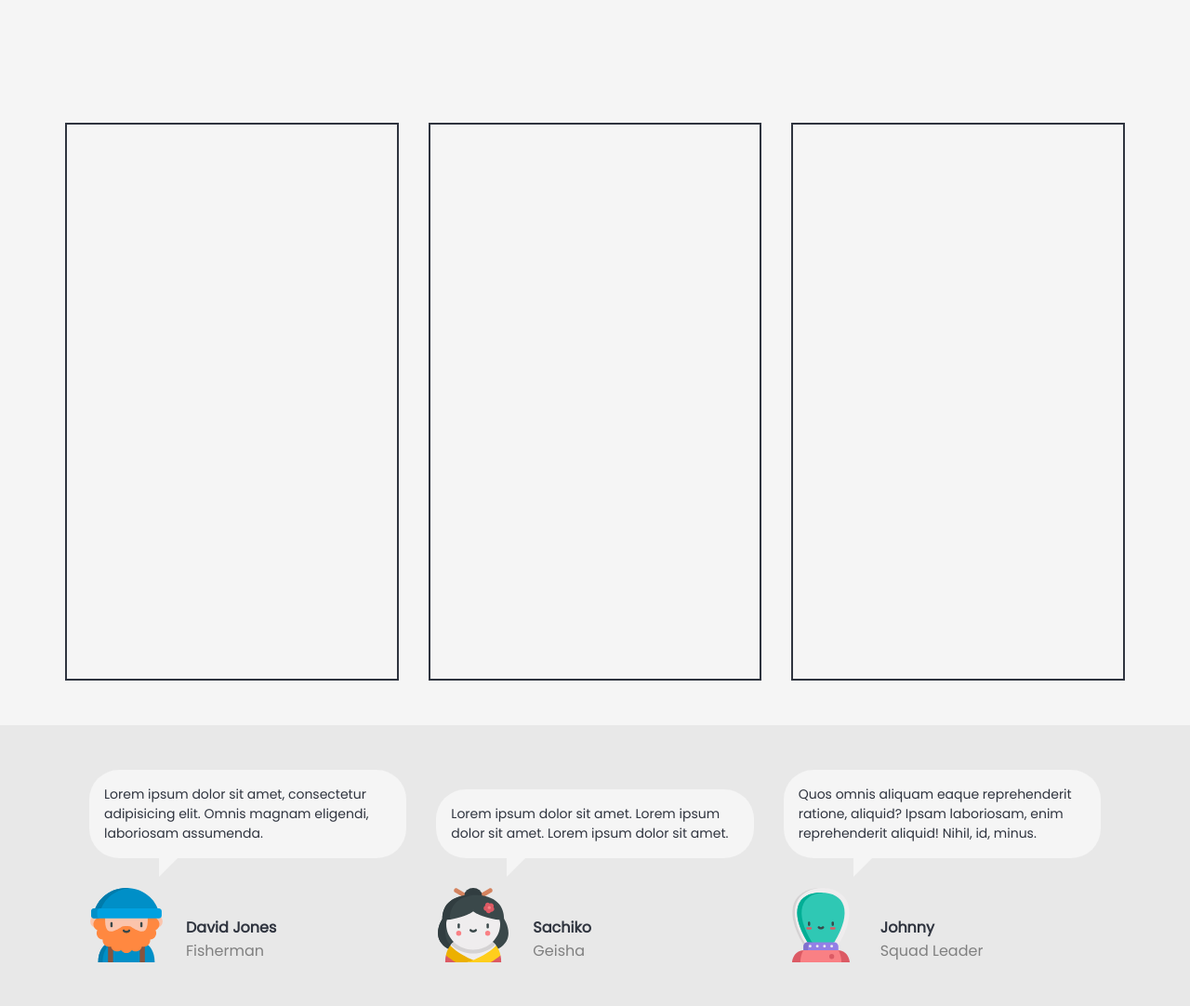
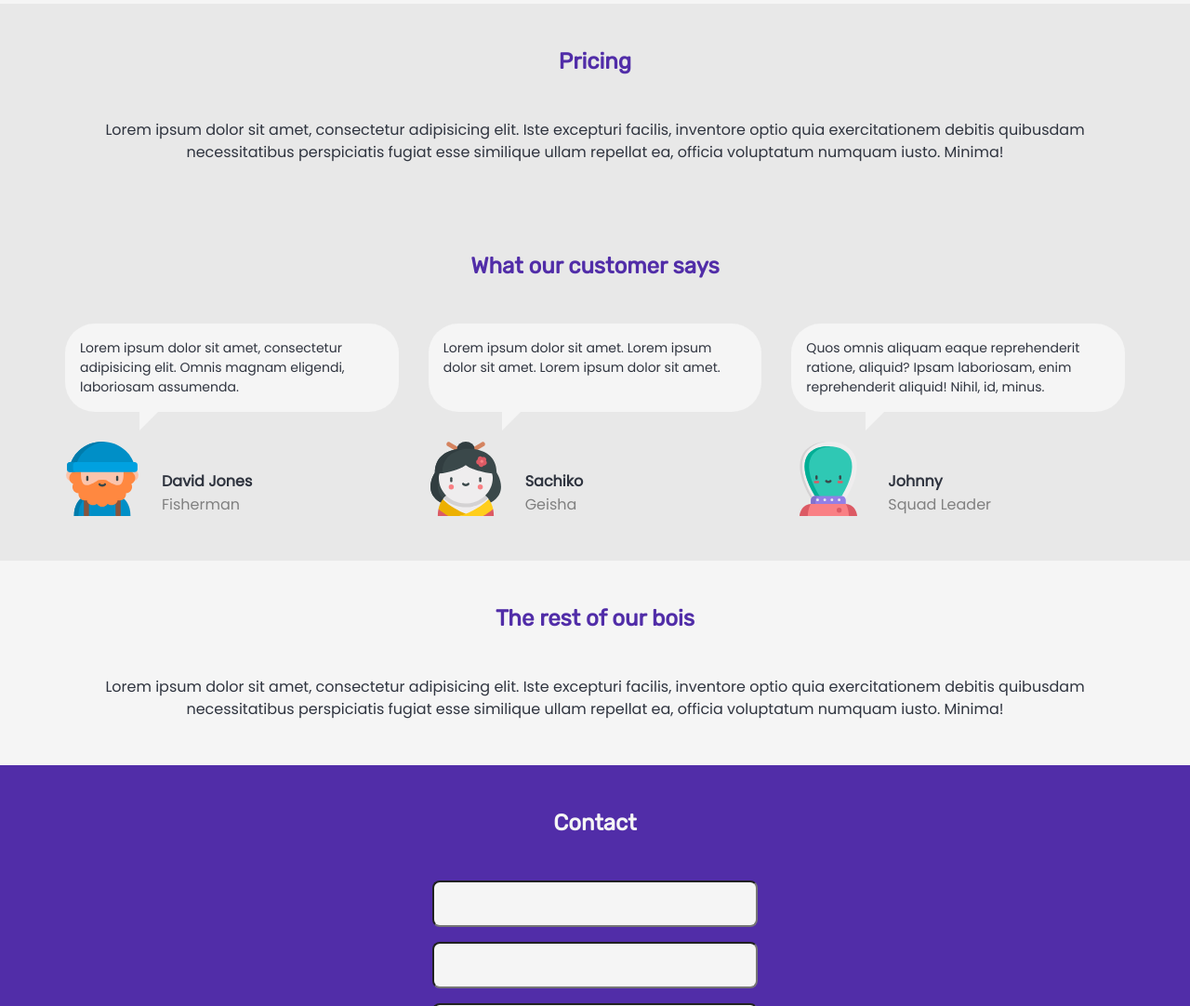
Before and after one commit to gitkumi/amity, a website built with webpack: page index.html in a window 1280 px wide. Shown: the part 1718-2800 px from the top of the page at 93% size. Built offline with nearby package versions, Linux system fonts and the light colour scheme.

Commit message:
Add sections

```diff
--- a/index.html
+++ b/index.html
@@ -15,15 +15,15 @@
   </head>
 
   <body>
-    <div class="cookies">
+    <!-- <div class="cookies" id="cookies">
       <p class="cookies__message">
         Lorem ipsum dolor sit amet, consectetur adipisicing alias placeat quasi nam consectetur inventore culpa iste facere.
       </p>
 
-      <button class="amity__button cookies__button">
+      <button class="amity__button cookies__button" id="cookies__button">
         Accept
       </button>
-    </div>
+    </div> -->
 
     <section class="navbar">
       <div class="container">
@@ -36,7 +36,7 @@
           </a>
           <div>
             <a class="nav__link" href="#">Features</a>
-            <a class="nav__link" href="#">Plans</a>
+            <a class="nav__link" href="#">Pricing</a>
             <a class="nav__link" href="#">Contact</a>
             <a class="nav__link" href="#">Register</a>
             <button class="amity__button amity__button--bordered">
@@ -51,9 +51,9 @@
       <h1 class="hero__title">
         Lorem ipsum dolor sit amet.
       </h1>
-      <p class="hero__details">
+      <h2 class="hero__details">
         Quis soluta distinctio nulla fugiat suscipit hic quam nesciunt inventore rerum maiores, natus dolorum. Lorem ipsum dolor sit amet.
-      </p>
+      </h2>
       <div>
         <button class="amity__button amity__button--inverted">
           Give Money
@@ -92,22 +92,25 @@
             <p class="feature-info__desc">Ipsum odio ex suscipit quo, sit, eum quae veritatis fugit similique officia quasi.</p>
           </div>
         </div>
-
-        <section class="plans">
-          <div class="plan">
-
-          </div>
-          <div class="plan">
-
-          </div>
-          <div class="plan">
-
-          </div>
-        </section>
       </section>
     </div>
 
+    <section class="pricing">
+      <h3 class="section-title">
+        Pricing
+      </h3>
+      <div class="container">
+        <p>
+          Lorem ipsum dolor sit amet, consectetur adipisicing elit. Iste excepturi facilis, inventore optio quia exercitationem debitis quibusdam necessitatibus perspiciatis fugiat esse similique ullam repellat ea, officia voluptatum numquam iusto. Minima!
+        </p>
+      </div>
+    </section>
+
     <section class="humans">
+      <h3 class="section-title">
+        What our customer says
+      </h3>
+      <div class="container feedback-container">
         <div class="feedback">
           <p class="feedback__message">
             Lorem ipsum dolor sit amet, consectetur adipisicing elit. Omnis magnam eligendi, laboriosam assumenda.
@@ -146,6 +149,7 @@
             </div>
           </div>
         </div>
+      </div>
       <!-- <div class="feedback">
         <p class="feedback__message">
           Lorem ipsum dolor sit amet, consectetur adipisicing elit. Similique nam incidunt quasi, et alias illum quos veniam veritatis perspiciatis harum obcaecati vel esse quisquam doloremque ex accusamus id saepe expedita.
@@ -166,15 +170,34 @@
       </div> -->
     </section>
 
-    <!--
-    <section class="wave">
     <div class="container">
+      <section class="customers">
+        <h3 class="section-title">
+          The rest of our bois
+        </h3>
         <p>
-          Lorem ipsum dolor sit amet, consectetur adipisicing elit. Nam, doloremque hic maiores expedita necessitatibus a corporis omnis veritatis quo ducimus asperiores earum, cumque tempora? Ullam inventore a nobis atque. Recusandae!
-          Lorem ipsum dolor sit amet, consectetur adipisicing elit. Nam, doloremque hic maiores expedita necessitatibus a corporis omnis veritatis quo ducimus asperiores earum, cumque tempora? Ullam inventore a nobis atque. Recusandae!
+          Lorem ipsum dolor sit amet, consectetur adipisicing elit. Iste excepturi facilis, inventore optio quia exercitationem debitis quibusdam necessitatibus perspiciatis fugiat esse similique ullam repellat ea, officia voluptatum numquam iusto. Minima!
         </p>
+      </section>
     </div>
-    </section> -->
+
+  <section class="contact">
+    <h3 class="section-title section-title--inverted">
+      Contact
+    </h3>
+
+    <form class="contact-form">
+      <input class="contact-form__input" type="text" name="lastname">
+      <input class="contact-form__input" type="text" name="lastname">
+      <input class="contact-form__input" type="text" name="lastname">
+      <input class="contact-form__input" type="text" name="lastname">
+      <button class="amity__button amity__button--bordered">
+        Submit
+      </button>
+    </form>
+
+    <div class="contact__tail"></div>
+  </section>
 
     <footer class="footer">
       <!-- https://icons8.com/icons/nolan -->
--- a/styles/_all.scss
+++ b/styles/_all.scss
@@ -4,8 +4,9 @@
 @import './containers.scss';
 @import './navbar.scss';
 @import './utils.scss';
-@import './wave.scss';
 @import './features.scss';
 @import './humans.scss';
 @import './cookies.scss';
-@import './plans.scss';
+@import './customers.scss';
+@import './contact.scss';
+@import './pricing.scss';
--- /dev/null
+++ b/styles/contact.scss
@@ -0,0 +1,37 @@
+@import './_variables.scss';
+
+.contact {
+  padding-top: 3rem;
+  background-color: $primary;
+  display: flex;
+  flex-direction: column;
+  align-items: center;
+}
+
+.contact-form {
+  width: 350px;
+  display: flex;
+  flex-direction: column;
+  align-items: center;
+
+  .amity__button {
+    margin-left: auto;
+  }
+}
+
+.contact-form__input {
+  background-color: $light;
+  height: 50px;
+  width: 100%;
+  color: $dark;
+  margin-bottom: 1rem;
+  border-radius: 0.5rem;
+}
+
+.contact__tail {
+  margin-top: 5vh;
+  width: 100%;
+  height: 15vh;
+  background-color: $light;
+  clip-path: polygon(100% 0, 0% 100%, 100% 100%);
+}
--- /dev/null
+++ b/styles/customers.scss
@@ -0,0 +1,7 @@
+@import './_variables.scss';
+
+.customers {
+  text-align: center;
+  padding-top: 3rem;
+  padding-bottom: 3rem;
+}
--- a/styles/features.scss
+++ b/styles/features.scss
@@ -3,12 +3,16 @@
 .features {
   display: flex;
   flex-direction: column;
+  padding-bottom: 3rem;
 }
 
 .feature {
   display: flex;
   justify-content: space-between;
-  margin-bottom: 8rem;
+
+  &:not(:last-child) {
+    margin-bottom: 8rem;
+  }
 
   &:nth-child(2) {
     flex-direction: row-reverse;
--- a/styles/hero.scss
+++ b/styles/hero.scss
@@ -25,6 +25,7 @@
   width: 40%;
   font-weight: lighter;
   margin-bottom: 2rem;
+  font-family: 'Poppins', sans-serif;
 }
 
 .hero__tail {
--- a/styles/humans.scss
+++ b/styles/humans.scss
@@ -2,9 +2,14 @@
 
 .humans {
   background-color: $light-gray;
+  text-align: center;
+  padding-top: 3rem;
+  padding-bottom: 3rem;
+}
+
+.feedback-container {
   display: flex;
   justify-content: center;
-  padding: 3rem 6rem;
 }
 
 .feedback {
@@ -18,7 +23,8 @@
 }
 
 .feedback__message {
-  margin-top: auto;
+  height: 100%;
+  text-align: left;
   margin-bottom: 2rem;
   padding: 1rem;
   font-size: 14px;
@@ -57,6 +63,7 @@
   padding-left: 1.5rem;
   display: flex;
   flex-direction: column;
+  align-items: flex-start;
 }
 
 .human-profile__name {
--- a/styles/plans.scss
+++ /dev/null
@@ -1,17 +0,0 @@
-@import './_variables.scss';
-
-.plans {
-  padding-top: 3rem;
-  padding-bottom: 3rem;
-  display: flex;
-  justify-content: space-between;
-}
-
-.plan {
-  height: 600px;
-  border: 2px solid $dark;
-  flex: 1;
-  &:not(:last-child) {
-    margin-right: 2rem;
-  }
-}
--- /dev/null
+++ b/styles/pricing.scss
@@ -0,0 +1,8 @@
+@import './_variables.scss';
+
+.pricing {
+  background-color: $light-gray;
+  text-align: center;
+  padding-top: 3rem;
+  padding-bottom: 3rem;
+}
--- a/styles/utils.scss
+++ b/styles/utils.scss
@@ -22,3 +22,13 @@
     color: $light;
   }
 }
+
+.section-title {
+  color: $primary;
+  font-size: 24px;
+  margin-bottom: 3rem;
+
+  &.section-title--inverted {
+    color: $light;
+  }
+}
--- a/styles/wave.scss
+++ /dev/null
@@ -1,14 +0,0 @@
-@import './_variables.scss';
-
-.wave {
-  padding-top: 2rem;
-  padding-bottom: 2rem;
-  position: relative;
-}
-
-.wave svg {
-  position: absolute;
-  fill: $primary;
-  top: 0;
-  left: 0;
-}
```
Also changed, not shown: src/index.js (+8 -0 lines). Lines whose indentation alone changed are shown as unchanged.
